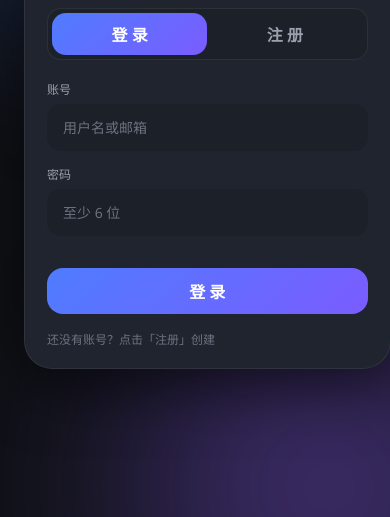
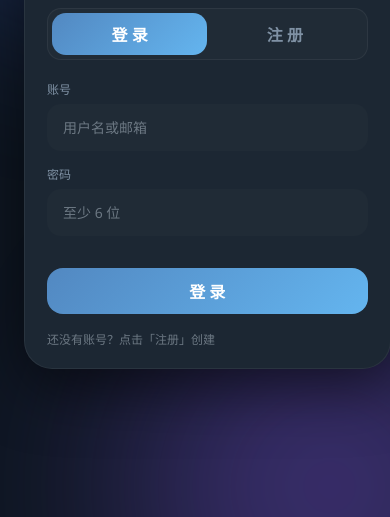
Before and after one commit to DogOfFurina114514/WMessage, a website with bundled scripts: page login.html in a window 390 px wide. Shown: the part 327-844 px from the top of the page. Built offline with nearby package versions, Linux system fonts and the light colour scheme.

```diff
--- a/css/theme-mobile.css
+++ b/css/theme-mobile.css
@@ -1,32 +1,40 @@
-/* ============ 主题：手机端（移动布局 + 悬浮导航，药丸胶囊式底栏） ============ */
+/* ============ 主题：手机端（Telegram Night 配色 + 移动布局与悬浮导航） ============ */
 html.theme-mobile, html.theme-mobile body {
-  --bg: #0f1115;
-  --panel: #14171d;
-  --panel-2: #1c2028;
-  --border: #ffffff12;
-  --border-2: #ffffff1e;
-  --text: #e8eaf0;
-  --muted: #9aa0ae;
-  --muted-2: #6d7280;
-  --accent: #4f7cff;
-  --accent-2: #7a5cff;
-  --green: #5dd9a3;
-  --red: #ff6b6b;
-  --scrollbar: #333a48;
+  --bg: #0e1621;
+  --panel: #17212b;
+  --panel-2: #202b36;
+  --hover: #202b36;
+  --search-bg: #242f3d;
+  --pop-bg: #1c2733;
+  --border: #ffffff0f;
+  --border-2: #ffffff1f;
+  --text: #ffffff;
+  --muted: #7f91a4;
+  --muted-2: #6c7883;
+  --accent: #5288c1;
+  --accent-2: #64b5ef;
+  --green: #4dcd5e;
+  --red: #e05a5a;
+  --scrollbar: #2f3b47;
+  --badge: #4082bc;
+  --day-pill: rgba(0, 0, 0, .22);
   --radius-btn: 16px;
   --radius-icon: 14px;
-  --radius-item: 16px;
-  --radius-room-avatar: 14px;
-  --radius-bubble: 18px;
-  --surface: #191d25;
-  --surface-strong: #20242e;
-  --primary: #4f7cff;
-  --primary-container: rgba(79, 124, 255, 0.22);
+  --radius-item: 12px;
+  --radius-room-avatar: 50%;
+  --radius-bubble: 14px;
+  --surface: #17212b;
+  --surface-strong: #1c2733;
+  --primary: #5288c1;
+  --primary-container: rgba(82, 136, 193, 0.22);
   --on-primary: #ffffff;
-  --bubble: #222731;
-  --bubble-border: transparent;
-  --bubble-own: linear-gradient(135deg, #4f7cff, #6a5cff);
-  --item-active: rgba(79, 124, 255, 0.14);
+  --bubble: #182533;
+  --bubble-own: #2b5278;
+  --bubble-own-text: #ffffff;
+  --name-color: #64b5ef;
+  --time-in-bubble: #7f91a4;
+  --time-in-bubble-own: rgba(255, 255, 255, .62);
+  --item-active: #2b5278;
   --item-active-border: transparent;
   --font: 'Segoe UI', 'PingFang SC', 'HarmonyOS Sans SC', 'Microsoft YaHei', system-ui, sans-serif;
 }
@@ -186,17 +194,19 @@
 html.theme-mobile .msetting-item .micon { font-size: 20px; }
 html.theme-mobile .msetting-item .right { margin-left: auto; color: var(--muted-2); font-size: 12.5px; font-weight: 400; }
 
-/* 移动端消息气泡样式 */
+/* 移动端消息气泡样式（Telegram：时间在气泡内右下角） */
 html.theme-mobile .messages { padding: 14px 14px 8px; }
-html.theme-mobile .msg { margin: 12px 0; max-width: 86%; }
+html.theme-mobile .msg { margin: 8px 0 2px; max-width: 86%; }
 html.theme-mobile .msg-body { max-width: 100%; }
 html.theme-mobile .bubble {
-  font-size: 15.5px; padding: 10px 14px;
-  border-radius: 18px; border-top-left-radius: 6px;
+  font-size: 15.5px; padding: 8px 12px 6px;
+  border-radius: 14px; border-bottom-left-radius: 6px;
 }
-html.theme-mobile .msg.own .bubble { border-radius: 18px; border-top-right-radius: 6px; }
+html.theme-mobile .msg.grouped .bubble { border-top-left-radius: 6px; border-bottom-left-radius: 14px; }
+html.theme-mobile .msg.own .bubble { border-radius: 14px; border-bottom-right-radius: 6px; border-bottom-left-radius: 14px; }
+html.theme-mobile .msg.own.grouped .bubble { border-top-right-radius: 6px; border-bottom-right-radius: 14px; border-top-left-radius: 14px; }
 html.theme-mobile .msg .avatar { width: 40px; height: 40px; }
-html.theme-mobile .day-sep { margin: 20px 0 8px; }
+html.theme-mobile .day-sep { margin: 16px auto 8px; }
 
 /* 表情面板：MD3 浮层圆角 */
 html.theme-mobile .emoji-panel {
```
